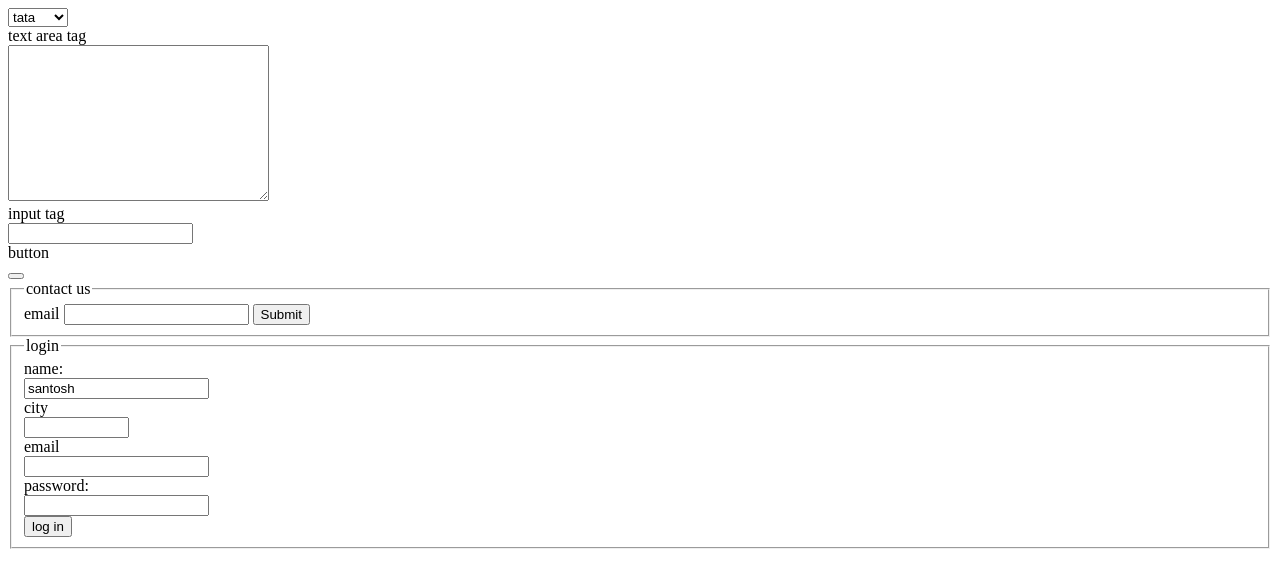
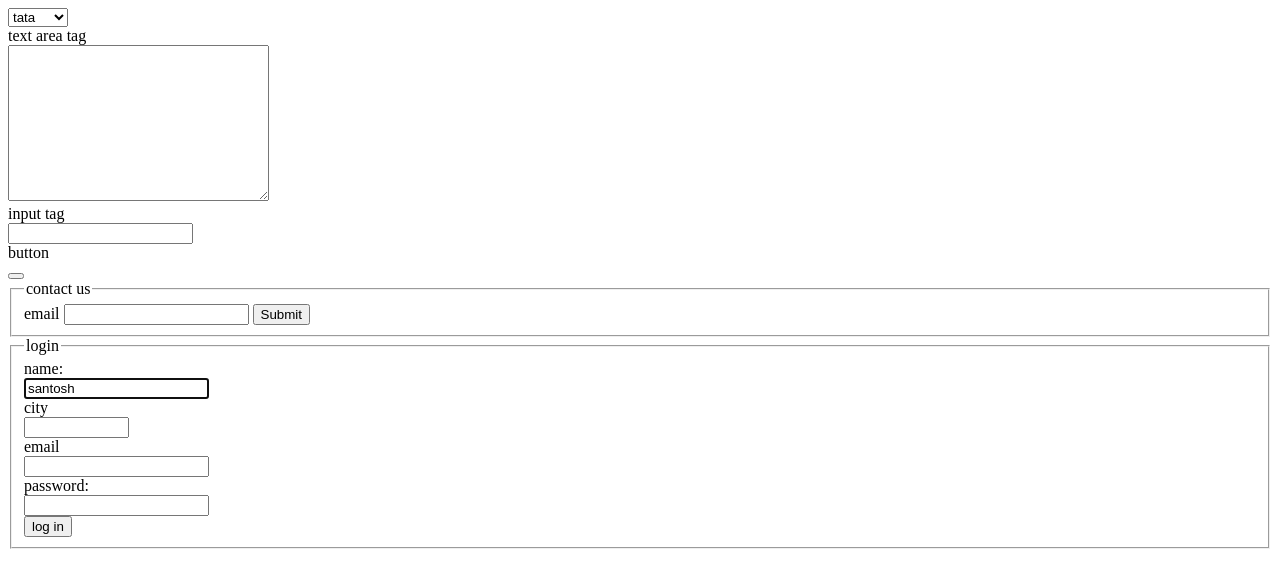
Before and after one commit to Santosh910/Awdiz, a plain HTML site: page day5/day5.html in a window 1280 px wide. Drawn offline with Linux system fonts and the light colour scheme.

Commit message:
Update day5.html

```diff
--- a/day5/day5.html
+++ b/day5/day5.html
@@ -31,7 +31,7 @@
         <fieldset>
             <legend>login</legend>
             name: <br>
-            <input type="text" readonly value="santosh"><br>
+            <input type="text" readonly autofocus value="santosh"><br>
             <label for="">city</label><br>
             <input type="text" size="10"><br>
             <label>email</label><br>
```
